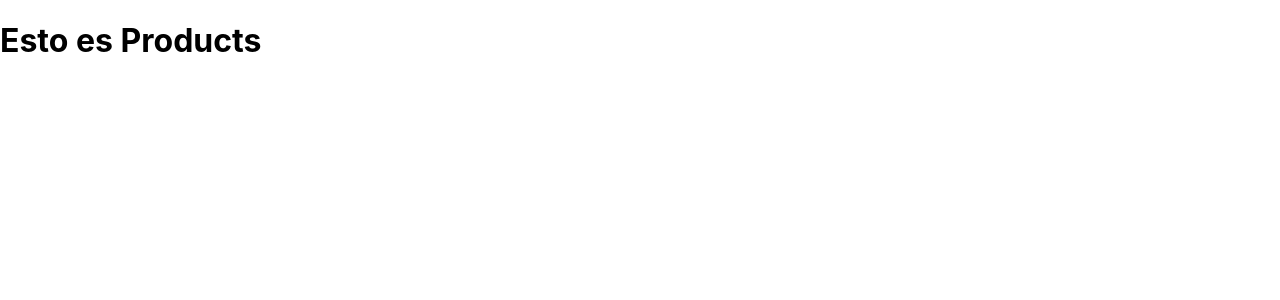
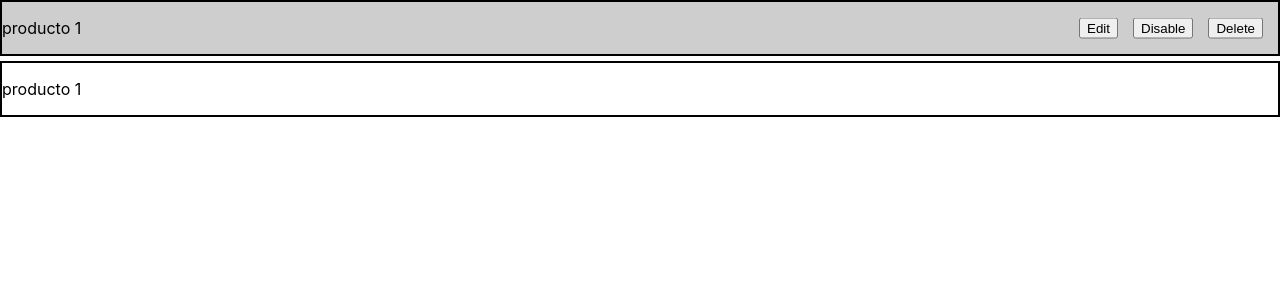
Before and after one commit to BrunoAmerio/admin-dashboard, a Next.js app: page /products in a window 1280 px wide. Shown: the top 300 px of the page. Built offline with nearby package versions, Linux system fonts and the light colour scheme.

Commit message:
productList: list products

```diff
--- a/package.json
+++ b/package.json
@@ -13,6 +13,12 @@
     "axios": "^0.27.2",
     "next": "12.1.6",
     "react": "18.1.0",
+    "@emotion/react": "^11.8.2",
+    "@emotion/styled": "^11.8.1",
+    "@material-ui/core": "^4.12.3",
+    "@material-ui/icons": "^4.11.3",
+    "@mui/icons-material": "^5.5.1",
+    "@mui/material": "^5.5.1",
     "react-dom": "18.1.0",
     "react-dropzone": "^14.2.1",
     "react-redux": "^8.0.1",
--- /dev/null
+++ b/src/components/ProductCard/ProductCard.jsx
@@ -0,0 +1,17 @@
+import { useState } from 'react';
+import style from './ProductCard.module.scss'
+export default function ProductCard({product}) {
+    const [mouseEnter, setMouseEnter]= useState(false);
+    return (
+          <div onMouseLeave={()=>setMouseEnter(false)} onMouseEnter={()=>setMouseEnter(true)} className={style.container}>
+              <p>{product.title}</p>
+              {mouseEnter&&(
+                <div className={style.buttonContainer}>
+                    <button>Edit</button>
+                    <button>Disable</button>
+                    <button>Delete</button>
+                </div>
+              )}
+          </div>
+    );
+  }
--- /dev/null
+++ b/src/components/ProductCard/ProductCard.module.scss
@@ -0,0 +1,21 @@
+.container {
+    border: 2px solid black;
+    margin-bottom: 5px;
+    position: relative;
+    width: 100%;
+
+}
+.container:hover{
+    background-color: rgba(128, 128, 128, 0.384);
+}
+.buttonContainer {
+    position: absolute;
+    right: 0px;
+    top: 50%;
+    display: flex;
+    transform: translateY(-50%);
+    button {
+        transition: 1s;
+        margin-right: 15px;
+    }
+}
--- /dev/null
+++ b/src/components/ProductList/ProductList.jsx
@@ -0,0 +1,9 @@
+import ProductCard from "../ProductCard/ProductCard";
+
+export default function ProductList({products}) {
+  return (
+		<div>
+            {products.map((p,i)=><ProductCard key={i} product={p}/>)}
+		</div>
+  );
+}
--- a/src/pages/products.js
+++ b/src/pages/products.js
@@ -1,8 +1,53 @@
 import { useSelector } from 'react-redux';
+import ProductList from '../components/ProductList/ProductList';
 import style from '../styles/Products.module.scss';
 
 const Products = () => {
-	return <h1>Esto es Products</h1>;
+	let product1= {
+		id: "asdadsa",
+		title: "producto 1",
+		description: "descripcion 1",
+		discount : 20,
+		images: ["url1","url2"],
+		price: 20.3,
+		stock: 10,
+		sales:{
+			this_week: 10,
+			last_week: 24,
+			this_month: {
+				name: "Febrero",
+				year: 2022,
+				values: [20,30]
+			},
+			historic_month: [{febrero: 50}]
+		},
+		views:{
+			this_week: 10,
+			last_week: 24,
+			this_month: {
+				name: "Febrero",
+				year: 2022,
+				values: [20,30]
+			},
+			historic_month: [{febrero: 50}]
+		},
+		money_collection:{
+			this_week: 10,
+			last_week: 24,
+			this_month: {
+				name: "Febrero",
+				year: 2022,
+				values: [20,30]
+			},
+			historic_month: [{febrero: 50}]
+		}
+	}
+	let products=[product1,product1]
+	return (
+		<main>
+			<ProductList products={products}/>
+		</main>
+	);
 };
 
 export default Products;
```
Also changed, not shown: src/components/ProductList/ProductList.module.scss (added), 2 other files (tests, documents, lock files or other folders).
